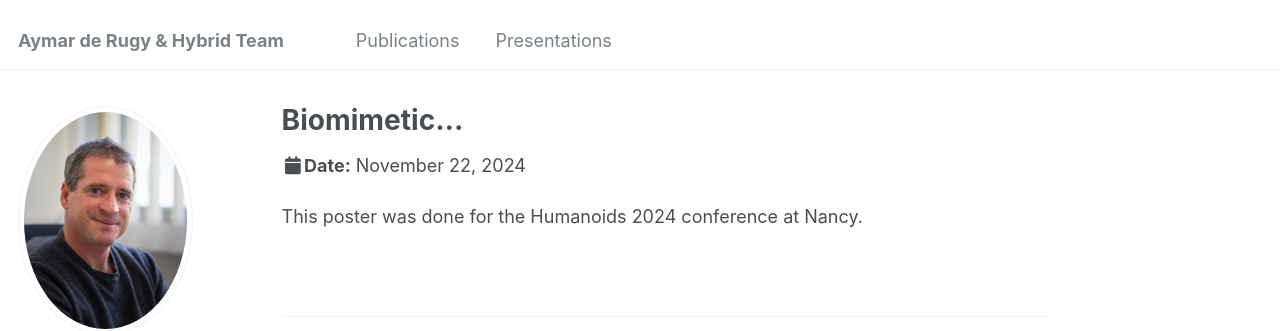
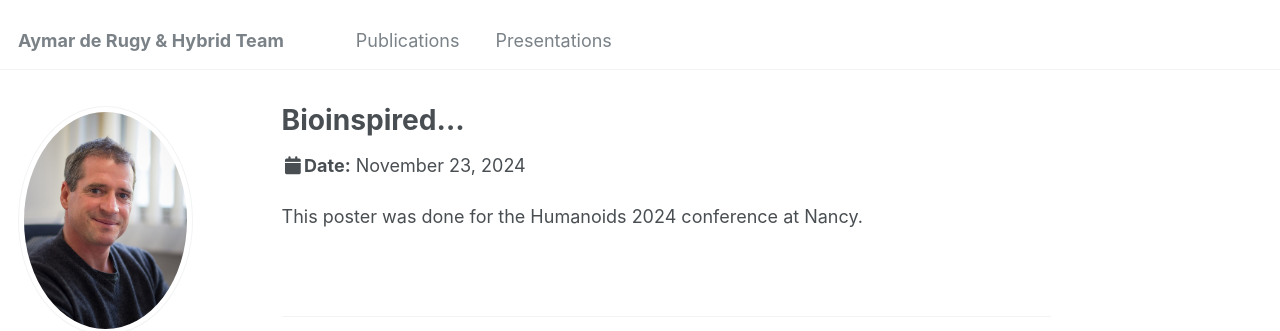
Before and after one commit to aymarderugy/aymarderugy.github.io, a Jekyll site: the page built from _talks/2024-11-23-poster.md, in a window 1280 px wide. Shown: the top 331 px of the page. Built offline with Jekyll 4.4.1, drawn with Linux system fonts in a browser that asks for light colours; some web fonts are replaced.

Commit message:
Update date of humanoids poster

```diff
--- a/_talks/2024-11-22-poster.md
+++ b/_talks/2024-11-23-poster.md
@@ -1,10 +1,10 @@
 ---
-title: "Biomimetic..."
+title: "Bioinspired..."
 collection: talks
 type: "Poster"
-permalink: /presentations/2024-11-22-poster
+permalink: /presentations/2024-11-23-poster
 venue: "Humanoids"
-date: 2024-11-22
+date: 2024-11-23
 location: "Nancy, France"
 ---
 
```
